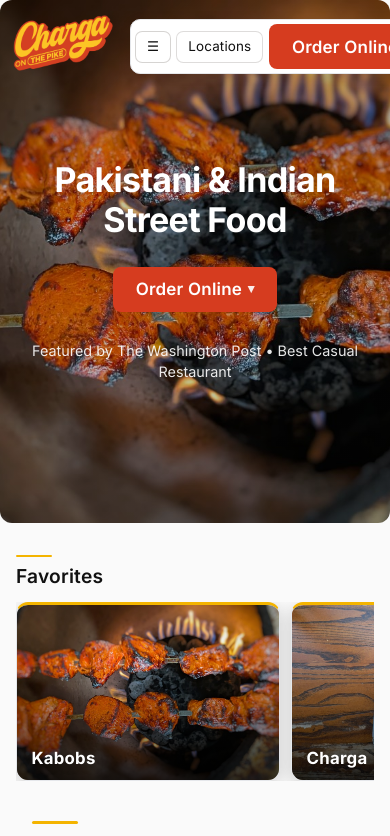
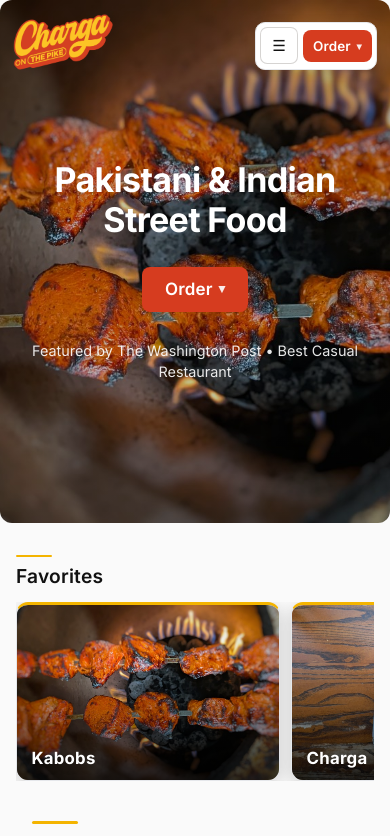
Before and after one commit to ialamin/charga-website, a React (Vite) app: page / in a window 390 px wide. Shown: the top 836 px of the page. Built offline with nearby package versions, Linux system fonts and the light colour scheme.

Commit message:
Fix mobile header clipping by simplifying the nav cluster.
Move secondary links into the hamburger menu and shorten the order button on small screens so the header fits without overflow.

Co-authored-by: Cursor <cursoragent@cursor.com>

```diff
--- a/src/components/Header.jsx
+++ b/src/components/Header.jsx
@@ -65,20 +65,13 @@ function Header({ onNavigate }) {
           <button
             className="header-menu-toggle"
             type="button"
-            aria-label="Open navigation menu"
+            aria-label={isMobileMenuOpen ? 'Close navigation menu' : 'Open navigation menu'}
             aria-expanded={isMobileMenuOpen}
             aria-controls="header-primary-nav"
             onClick={() => setIsMobileMenuOpen((previous) => !previous)}
           >
-            <span aria-hidden="true">☰</span>
+            <span aria-hidden="true">{isMobileMenuOpen ? '✕' : '☰'}</span>
           </button>
-          <a
-            className="header-quick-link"
-            href="/locations"
-            onClick={(event) => handleNavClick(event, 'locations', '/locations')}
-          >
-            Locations
-          </a>
           <nav className="header-nav" id="header-primary-nav" aria-label="Primary">
             <a
               className="header-nav-link"
@@ -94,6 +87,17 @@ function Header({ onNavigate }) {
             >
               Locations
             </a>
+            {siteConfig.cateringUrl ? (
+              <a
+                className="header-nav-link header-nav-catering"
+                href={siteConfig.cateringUrl}
+                target="_blank"
+                rel="noreferrer"
+                onClick={() => setIsMobileMenuOpen(false)}
+              >
+                Catering
+              </a>
+            ) : null}
           </nav>
           <div className="header-cta-group">
             {siteConfig.cateringUrl ? (
--- a/src/components/OrderDropdown.jsx
+++ b/src/components/OrderDropdown.jsx
@@ -1,7 +1,12 @@
 import { useEffect, useId, useRef, useState } from 'react'
 import { orderOptions } from '../locations'
 
-function OrderDropdown({ label = 'Order Online', className = 'order-link', onSelect }) {
+function OrderDropdown({
+  label = 'Order Online',
+  shortLabel = 'Order',
+  className = 'order-link',
+  onSelect,
+}) {
   const [isOpen, setIsOpen] = useState(false)
   const dropdownRef = useRef(null)
   const menuId = useId()
@@ -49,12 +54,16 @@ function OrderDropdown({ label = 'Order Online', className = 'order-link', onSel
       <button
         type="button"
         className={`order-dropdown-trigger ${className}`}
+        aria-label={label}
         aria-expanded={isOpen}
         aria-haspopup="listbox"
         aria-controls={menuId}
         onClick={() => setOpen(!isOpen)}
       >
-        {label}
+        <span className="order-dropdown-label order-dropdown-label--full">{label}</span>
+        <span className="order-dropdown-label order-dropdown-label--short" aria-hidden="true">
+          {shortLabel}
+        </span>
         <span className="order-dropdown-chevron" aria-hidden="true">
           ▾
         </span>
--- a/src/index.css
+++ b/src/index.css
@@ -105,6 +105,7 @@ body {
   justify-content: space-between;
   gap: clamp(2rem, 7vw, 5.5rem);
   width: 100%;
+  min-width: 0;
 }
 
 .site-logo-link {
@@ -139,7 +140,8 @@ body {
 .header-nav-cluster {
   display: flex;
   align-items: center;
-  flex-shrink: 0;
+  flex-shrink: 1;
+  min-width: 0;
   gap: clamp(1.15rem, 2.8vw, 1.85rem);
   margin-top: 0.35rem;
   margin-left: auto;
@@ -185,7 +187,7 @@ body {
   display: none;
 }
 
-.header-quick-link {
+.header-nav-catering {
   display: none;
 }
 
@@ -247,6 +249,10 @@ button.order-link {
 .order-dropdown-trigger {
   cursor: pointer;
   font-family: inherit;
+}
+
+.order-dropdown-label--short {
+  display: none;
 }
 
 .order-dropdown-chevron {
@@ -318,9 +324,10 @@ button.order-link {
 
   .header-nav-cluster {
     position: relative;
-    gap: 0.5rem;
+    gap: 0.4rem;
     padding: 0.35rem;
     border-radius: 0.62rem;
+    overflow: visible;
   }
 
   .site-header--compact .header-nav-cluster {
@@ -331,7 +338,10 @@ button.order-link {
     display: inline-flex;
     align-items: center;
     justify-content: center;
-    padding: 0.56rem 0.72rem;
+    flex-shrink: 0;
+    width: 2.5rem;
+    height: 2.5rem;
+    padding: 0;
     border: 1px solid rgba(54, 42, 31, 0.2);
     border-radius: 0.45rem;
     background: rgba(255, 255, 255, 0.6);
@@ -342,21 +352,12 @@ button.order-link {
     cursor: pointer;
   }
 
-  .header-quick-link {
-    display: inline-flex;
-    align-items: center;
-    justify-content: center;
-    padding: 0.56rem 0.8rem;
-    border-radius: 0.45rem;
-    border: 1px solid rgba(54, 42, 31, 0.16);
-    background: rgba(255, 255, 255, 0.45);
-    color: var(--text);
-    text-decoration: none;
-    font-size: 0.92rem;
-    font-weight: 500;
-    letter-spacing: 0.01em;
-    line-height: 1;
-    white-space: nowrap;
+  .header-nav-catering {
+    display: block;
+  }
+
+  .header-cta-group .catering-link {
+    display: none;
   }
 
   .header-nav {
@@ -391,17 +392,22 @@ button.order-link {
     font-size: 0.92rem;
   }
 
-  .order-link {
+  .order-link,
+  button.order-link {
     padding: 0.56rem 0.82rem;
     font-size: 0.92rem;
   }
 
-  .catering-link {
-    padding: 0.56rem 0.75rem;
-    font-size: 0.92rem;
+  .order-dropdown-label--full {
+    display: none;
   }
 
-  .site-header--compact .order-link {
+  .order-dropdown-label--short {
+    display: inline;
+  }
+
+  .site-header--compact .order-link,
+  .site-header--compact button.order-link {
     padding: 0.52rem 0.78rem;
     font-size: 0.88rem;
   }
@@ -1054,14 +1060,19 @@ button.hero-primary {
   }
 
   .header-nav-cluster {
-    gap: 0.35rem;
+    gap: 0.3rem;
     padding: 0.26rem;
   }
 
-  .header-menu-toggle,
-  .header-quick-link,
-  .order-link {
-    padding: 0.5rem 0.68rem;
+  .header-menu-toggle {
+    width: 2.35rem;
+    height: 2.35rem;
+    font-size: 0.95rem;
+  }
+
+  .order-link,
+  button.order-link {
+    padding: 0.5rem 0.65rem;
     font-size: 0.84rem;
   }
 
```
